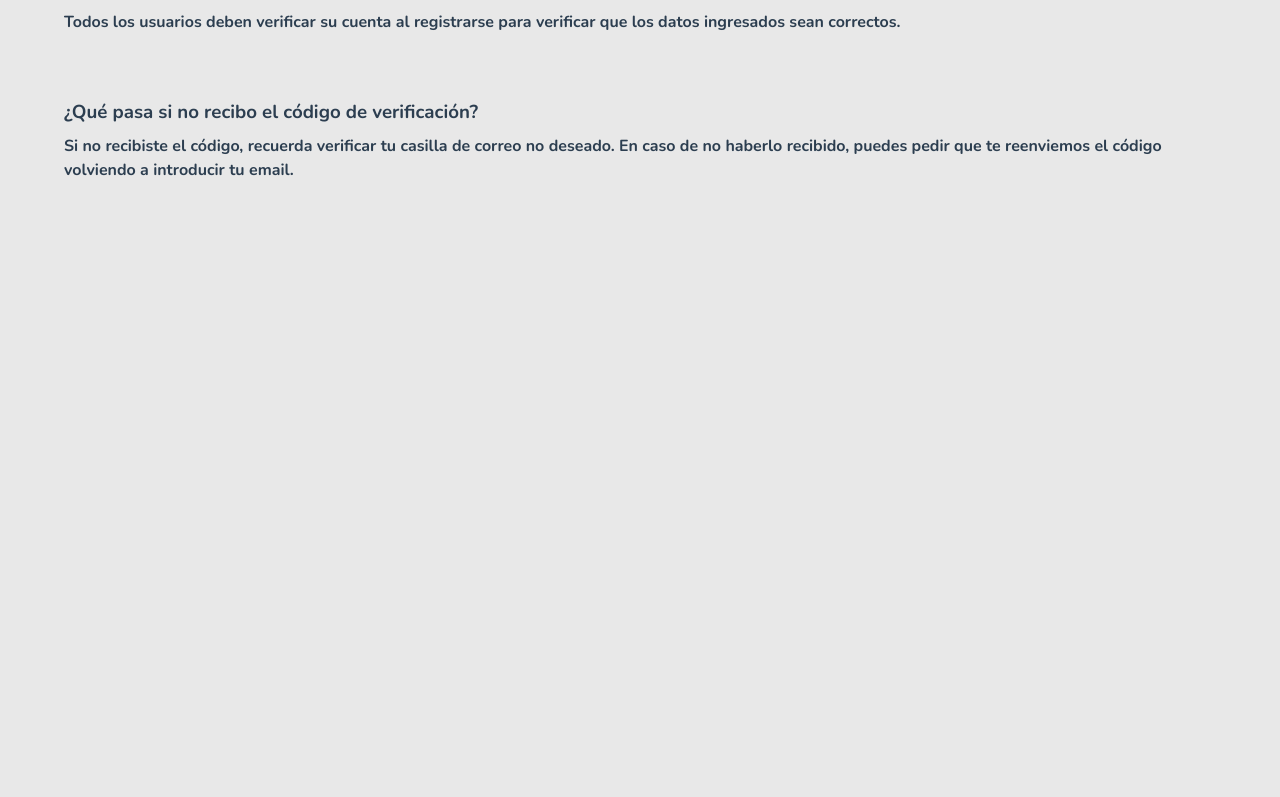
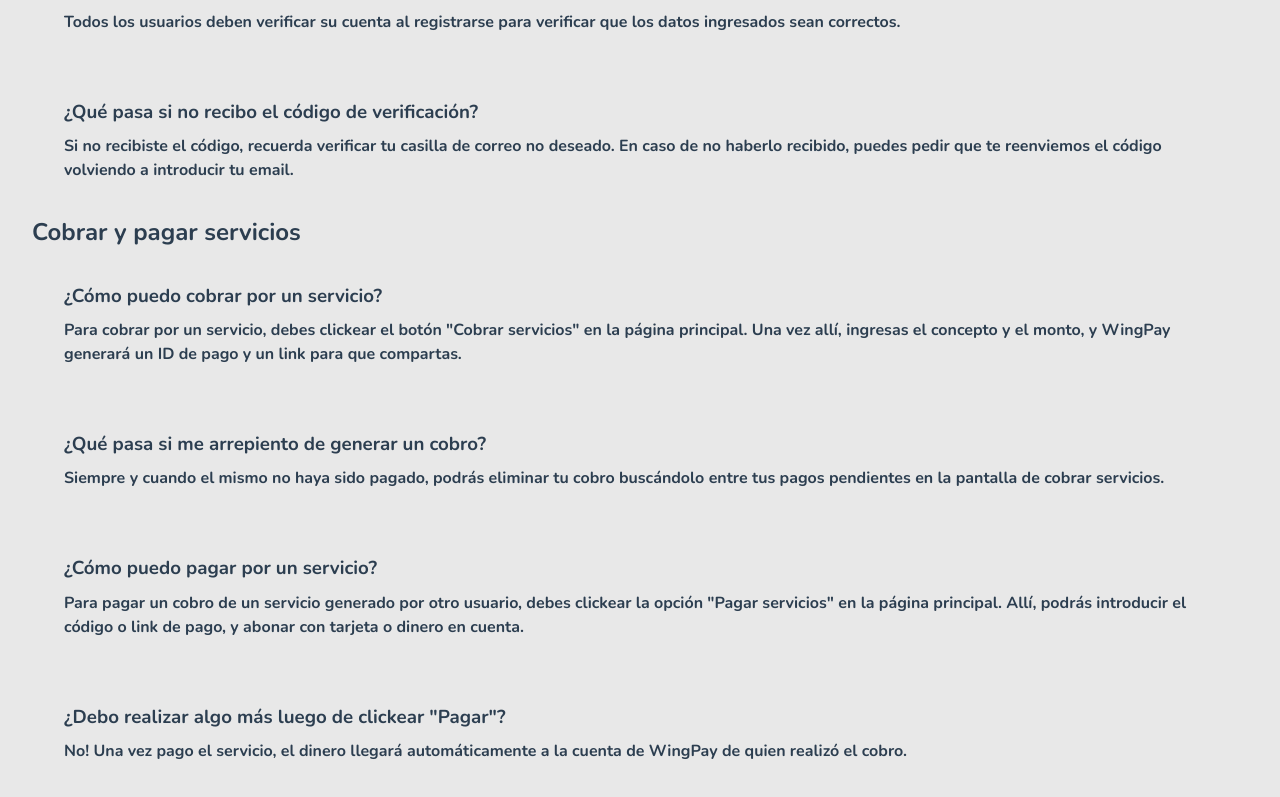
Before and after one commit to Lchiossone2004/TP_HCI, a Vue app in the folder tp-hci-g3/: page /help in a window 1280 px wide. Shown: the part 2491-3288 px from the top of the page. Before the commit the page ends 2737 px from the top, so only its background shows below. Built offline with nearby package versions, Linux system fonts and the light colour scheme.

Commit message:
helppages

```diff
--- /dev/null
+++ b/tp-hci-g3/src/pages/help/HelpInfoServices.vue
@@ -0,0 +1,51 @@
+<template>
+    <div>
+        <div class="faq">
+        <h3>
+            ¿Cómo puedo cobrar por un servicio?
+        </h3>
+
+        <h4 class="ans">
+            Para cobrar por un servicio, debes clickear el botón "Cobrar servicios" en la página principal. Una vez allí, ingresas el concepto y el monto, y WingPay generará un ID de pago y un link para que compartas.
+        </h4>
+    </div>
+    <div class="faq">
+        <h3>
+            ¿Qué pasa si me arrepiento de generar un cobro?
+        </h3>
+
+        <h4 class="ans">
+            Siempre y cuando el mismo no haya sido pagado, podrás eliminar tu cobro buscándolo entre tus pagos pendientes en la pantalla de cobrar servicios.
+        </h4>
+        </div>
+        <div class="faq">
+        <h3>
+            ¿Cómo puedo pagar por un servicio?
+        </h3>
+
+        <h4 class="ans">
+            Para pagar un cobro de un servicio generado por otro usuario, debes clickear la opción "Pagar servicios" en la página principal. Allí, podrás introducir el código o link de pago, y abonar con tarjeta o dinero en cuenta.
+        </h4>
+    </div>
+    <div class="faq">
+        <h3>
+            ¿Debo realizar algo más luego de clickear "Pagar"?
+        </h3>
+
+        <h4 class="ans">
+           No! Una vez pago el servicio, el dinero llegará automáticamente a la cuenta de WingPay de quien realizó el cobro.
+        </h4>
+    </div>
+    </div>
+</template>
+<style scoped>
+.faq {
+    align-items: left;
+    text-align: left;
+    padding: 2rem;
+}
+.ans {
+    padding-top:0.5rem;
+
+}
+</style>
--- a/tp-hci-g3/src/pages/help/HelpPage.vue
+++ b/tp-hci-g3/src/pages/help/HelpPage.vue
@@ -9,6 +9,7 @@
 import HelpInfoForgotPassword from '@/pages/help/HelpInfoForgotPassword.vue'
 import HelpInfoLoginAndRegister from '@/pages/help/HelpInfoLoginAndRegister.vue'
 import HelpInfoVerificationCode from '@/pages/help/HelpInfoVerificationCode.vue'
+import HelpInfoServices from '@/pages/help/HelpInfoServices.vue'
 const route = useRoute()
 import { computed } from 'vue'
 
@@ -52,6 +53,10 @@
       <h1>Ayuda - Verificación de tus datos</h1>
       <HelpInfoVerificationCode/>
       </div>
+      <div v-else-if="from === 'Servicios'">
+      <h1>Ayuda - Cobrar y pagar servicios</h1>
+      <HelpInfoServices/>
+      </div>
     <div v-else>
       <h1>Centro de Ayuda</h1>
       <h2 class="subtitle"> Página principal </h2>
@@ -68,6 +73,8 @@
       <HelpInfoForgotPassword/>
       <h2 class="subtitle"> Verificación de tus datos </h2>
       <HelpInfoVerificationCode/>
+      <h2 class="subtitle"> Cobrar y pagar servicios </h2>
+      <HelpInfoServices/>
     </div>
 
     <p class="more-help" v-if="from !== ''">
```
Also changed, not shown: 1 other file (tests, documents, lock files or other folders).
